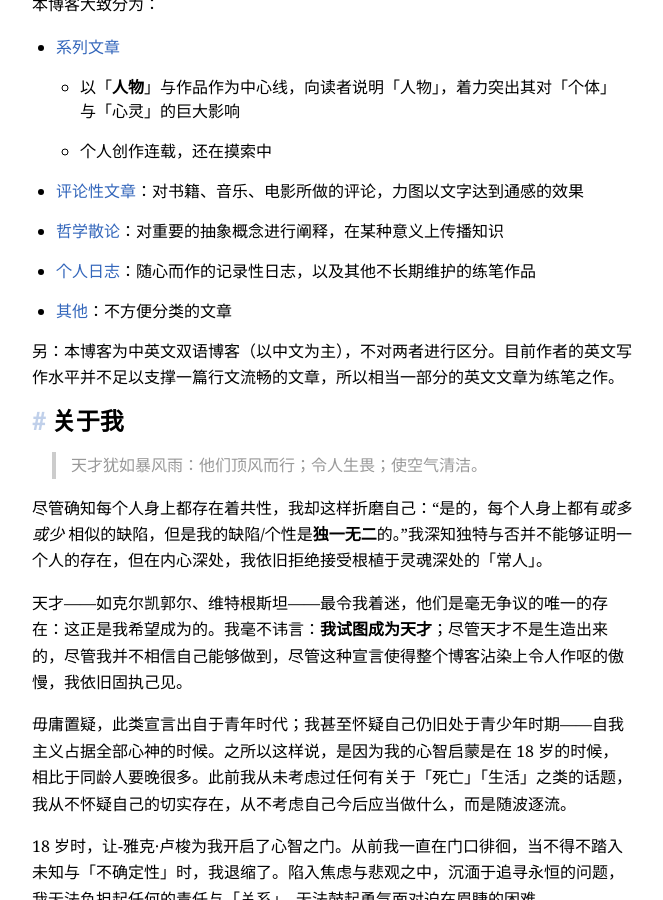
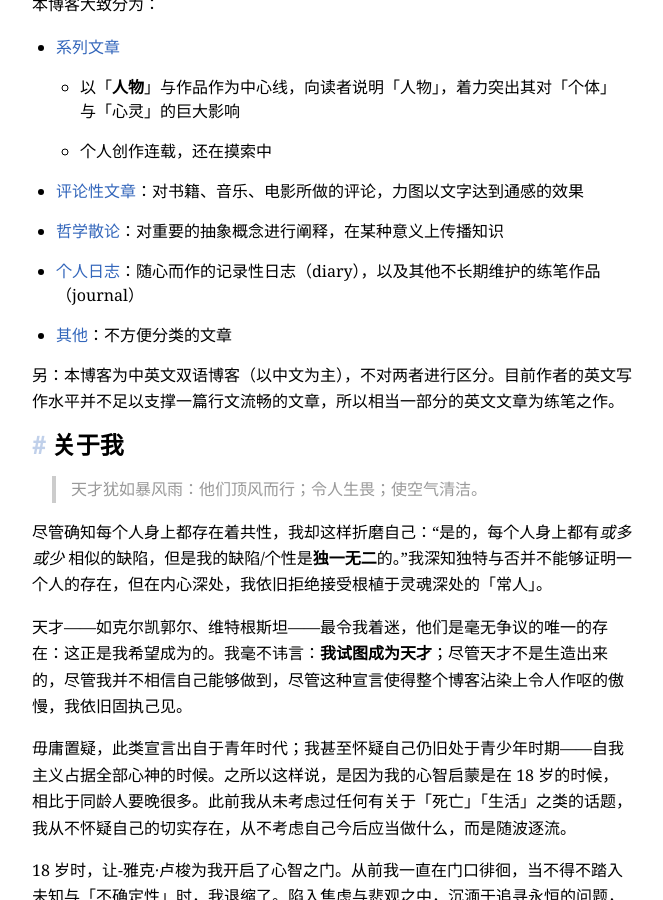
Before and after one commit to huang-feiyu/huang-feiyu.github.io, a Jekyll site: the page built from pages/about.md, in a window 1280 px wide and 900 px high, scrolled down 648 px. Shown: the whole window, without its empty margins (308-971 px from the left). Built offline with Jekyll 4.4.1, drawn with Linux system fonts in a browser that asks for light colours; nearby versions of some CDN libraries.

Commit message:
doc: add more specific

```diff
--- a/pages/about.md
+++ b/pages/about.md
@@ -28,7 +28,7 @@ permalink: /about
   * 个人创作连载，还在摸索中
 * [评论性文章](./review)：对书籍、音乐、电影所做的评论，力图以文字达到通感的效果
 * [哲学散论](./essay)：对重要的抽象概念进行阐释，在某种意义上传播知识
-* [个人日志](./journal)：随心而作的记录性日志，以及其他不长期维护的练笔作品
+* [个人日志](./journal)：随心而作的记录性日志（diary），以及其他不长期维护的练笔作品（journal）
 * [其他](./other)：不方便分类的文章
 
 另：本博客为中英文双语博客（以中文为主），不对两者进行区分。目前作者的英文写作水平并不足以支撑一篇行文流畅的文章，所以相当一部分的英文文章为练笔之作。
```
Also changed, not shown: README.md.
